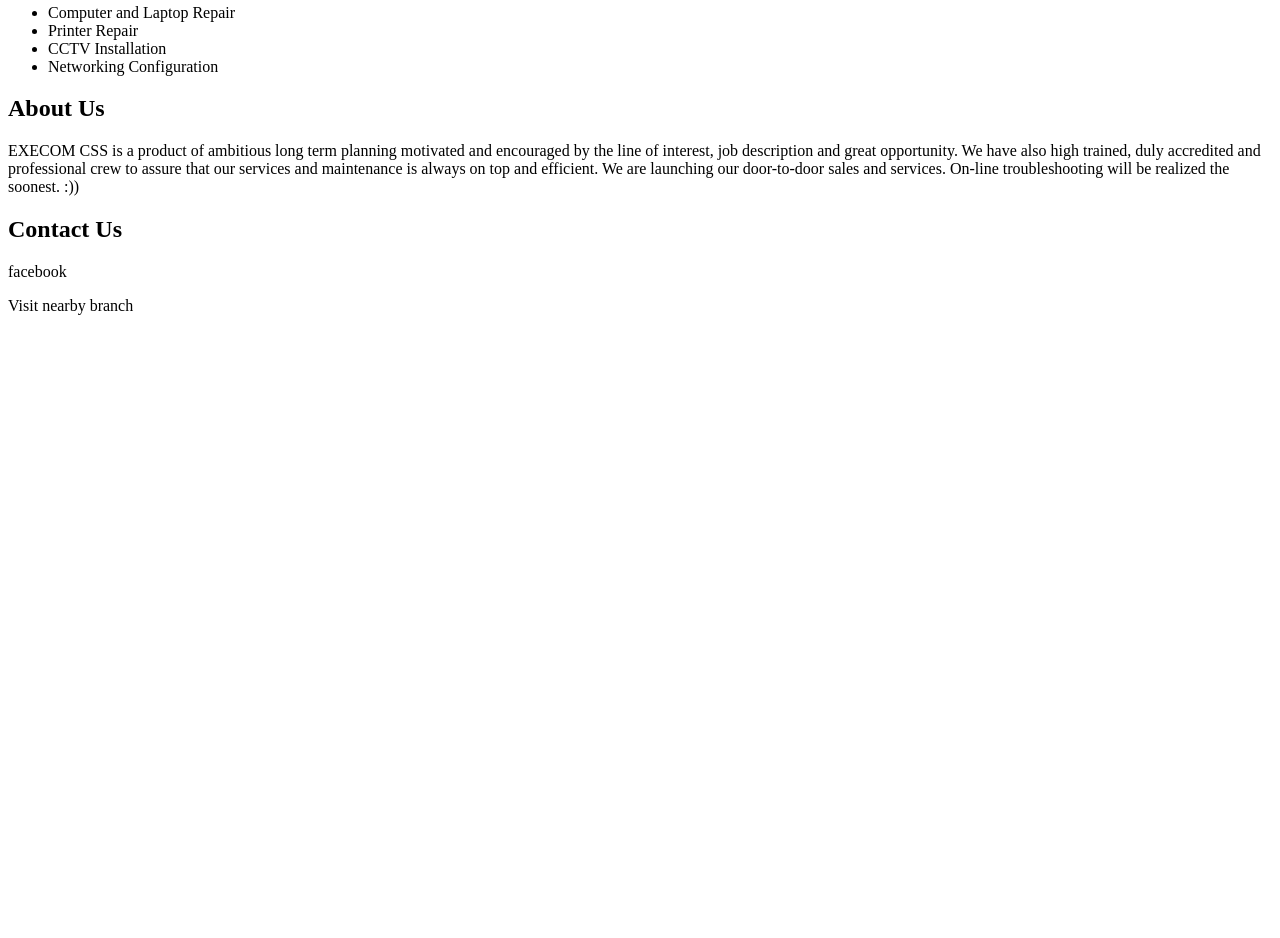
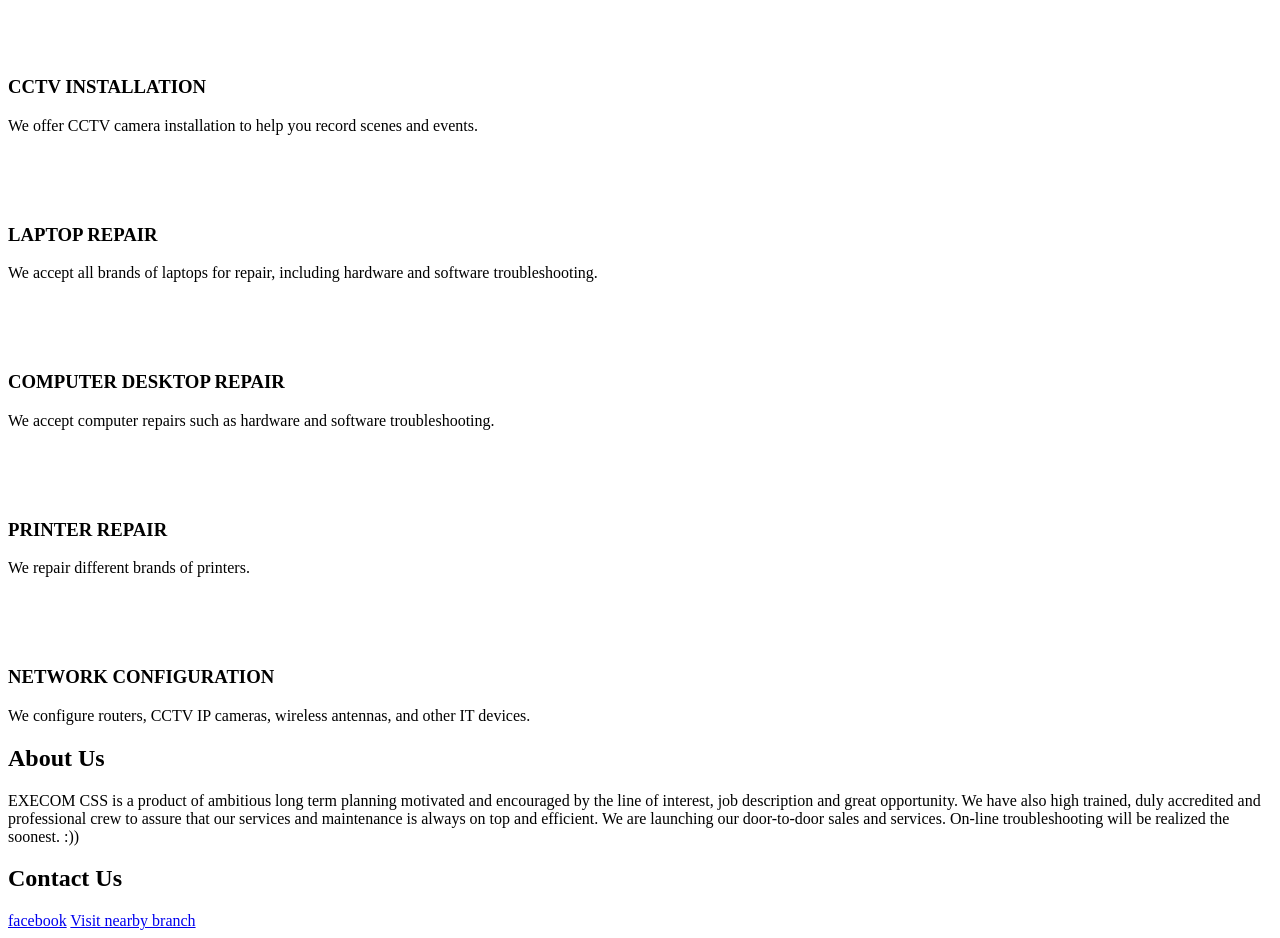
Before and after one commit to ItsWristPlayz/bestudio-website, a plain HTML site: page index.html in a window 1280 px wide. Shown: the part 280-1218 px from the top of the page. Before the commit the page ends 800 px from the top, so only its background shows below. Drawn offline with Linux system fonts and the light colour scheme.

Commit message:
finalized hompage

```diff
--- a/index.html
+++ b/index.html
@@ -17,21 +17,50 @@
         </nav>
     </header>
     <main>
-        <section id="Home">
+        <section id="home">
             <h2>Execom CSS!</h2>
             <p>Your trusted partner in computer products and IT services!</p>
             <p>Our entity assures that all products within the line of our disposition are genuine and original and packed with maximum warranty.</p>
         </section>
+
         <section id="services">
             <h2>Our Services</h2>
-            <ul>
-                <li>Computer and Laptop Repair</li>
-                <li>Printer Repair</li>
-                <li>CCTV Installation</li>
-                <li>Networking Configuration</li>
-            </ul>
+
+            <div class="services-container">
+
+                <div class="service">
+                    <img src="images\icons\cctv.png" alt="CCTV icon">
+                    <h3><i class="fa-solid fa-video"></i> CCTV INSTALLATION</h3>
+                    <p>We offer CCTV camera installation to help you record scenes and events.</p>
+                </div>
+
+                <div class="service">
+                    <img src="images\icons\laptop.png" alt="Laptop icon">
+                    <h3><i class="fa-solid fa-laptop"></i> LAPTOP REPAIR</h3>
+                    <p>We accept all brands of laptops for repair, including hardware and software troubleshooting.</p>
+                </div>
+                <div class="service">
+                    <img src="images\icons\pc.png" alt="Computer icon">
+                    <h3><i class="fa-solid fa-desktop"></i> COMPUTER DESKTOP REPAIR</h3>
+                    <p>We accept computer repairs such as hardware and software troubleshooting.</p>
+                </div>
+
+                <div class="service">
+                    <img src="images\icons\printer.png" alt="Printer icon">
+                    <h3><i class="printer"></i> PRINTER REPAIR</h3>
+                    <p>We repair different brands of printers.</p>
+                </div>
+
+                <div class="service">
+                    <img src="images\icons\server.png" alt="network icon">
+                    <h3><i class="network"></i> NETWORK CONFIGURATION</h3>
+                    <p>We configure routers, CCTV IP cameras, wireless antennas, and other IT devices.</p>
+                </div>
+
+            </div>
         </section>
-        <section  id="About">
+
+        <section  id="about">
             <h2>About Us</h2>
             <p>
                 EXECOM CSS is a product of ambitious long term planning motivated and encouraged by the line of interest, job description and great opportunity.
@@ -39,10 +68,10 @@
                 We are launching our door-to-door sales and services. On-line troubleshooting will be realized the soonest. :))
             </p>
         </section>
-        <section id="Contact">
+        <section id="contact">
             <h2>Contact Us</h2>
-            <p>facebook</p>
-            <p>Visit nearby branch</p>
+            <a href="https://www.facebook.com/execommaramag">facebook</a>
+            <a href="https://www.google.com/maps/search/Execom+Computer+Sales+%26+Services/@8.0824269,124.8063706,9.75z?entry=ttu&g_ep=EgoyMDI2MTExNi4wIKXMDSoASAFQAw%3D%3D">Visit nearby branch</a>
         </section>
     </main>
 
```
Also changed, not shown: images/icons/cctv.png (added), images/icons/laptop.png (added), images/icons/pc.png (added), images/icons/printer.png (added), images/icons/server.png (added).
